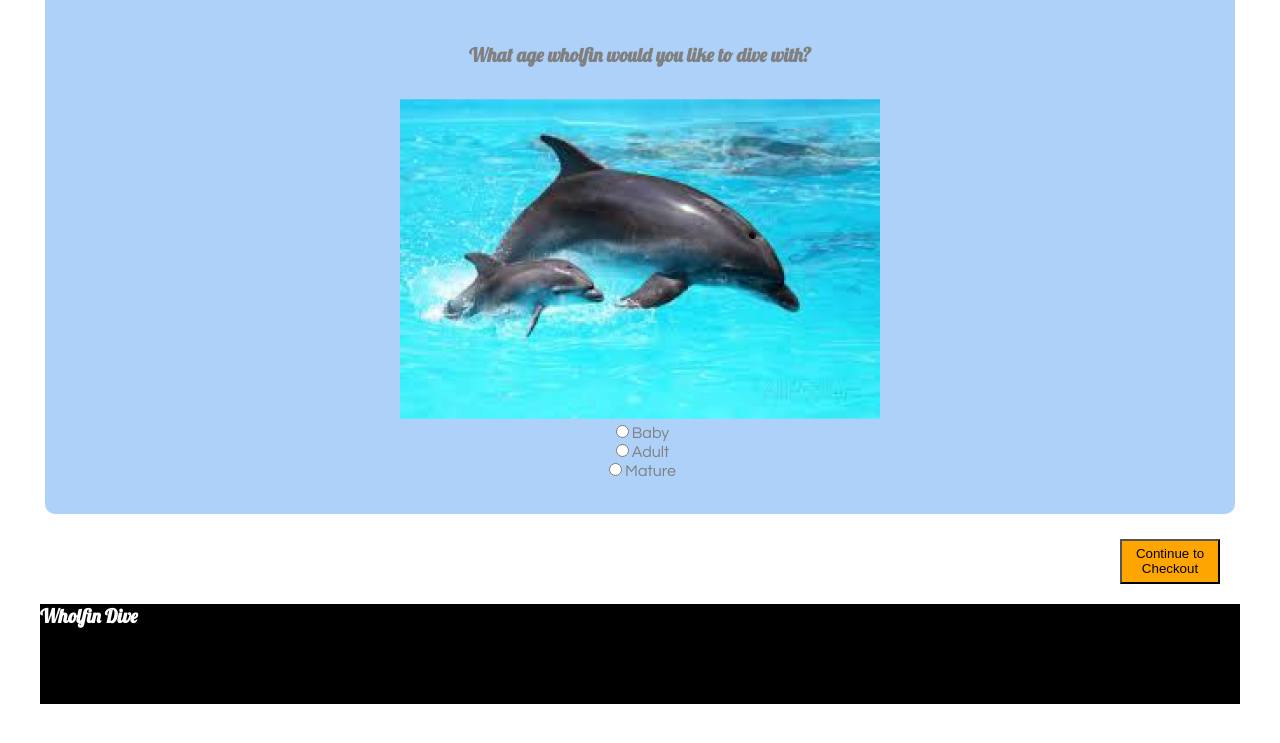
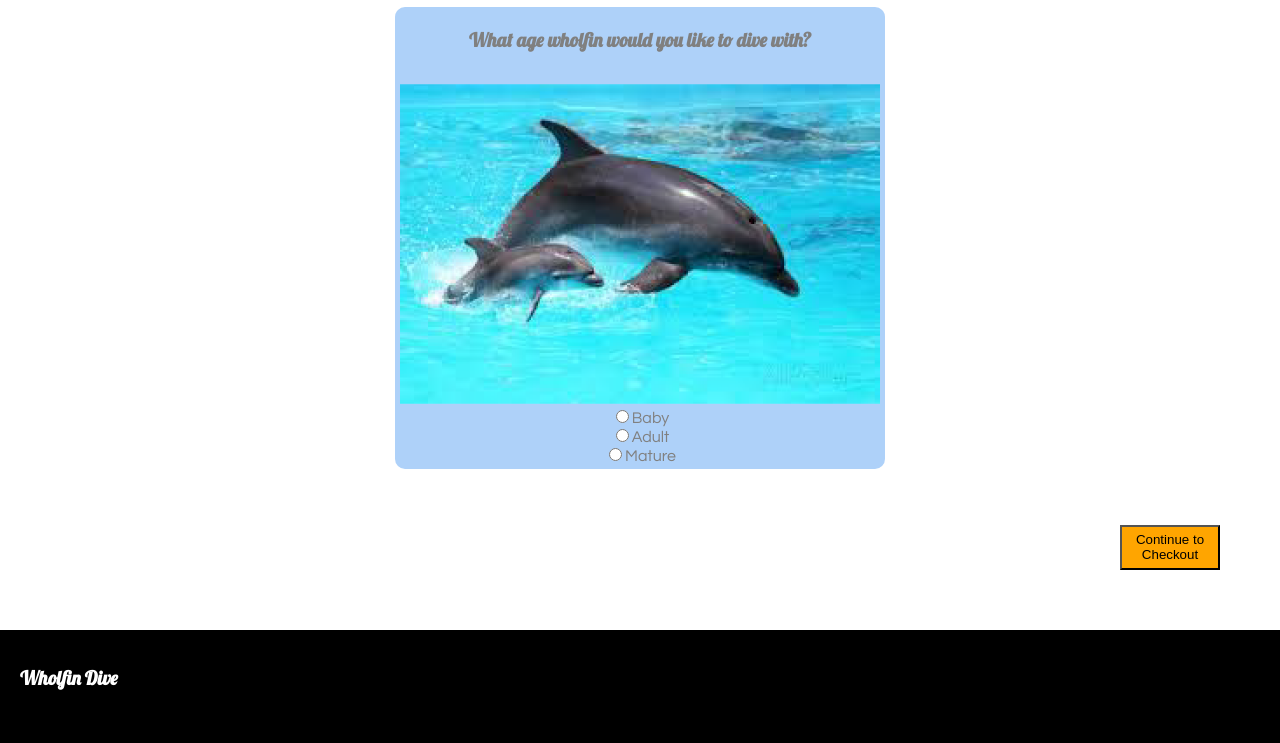
Before and after one commit to carlarenee/wholfin, a website: page index.html in a window 1280 px wide. Shown: the part 1005-1748 px from the top of the page. Drawn offline with Linux system fonts and the light colour scheme.

Commit message:
index update

```diff
--- a/css/style.css
+++ b/css/style.css
@@ -83,6 +83,7 @@ h3 {
   background-color: black;
   height: 100px;
   clear: both;
+  padding: 20px;
 }
 
 #package-type {
@@ -141,3 +142,11 @@ button {
 .left {
   margin-left: 20px;
 }
+
+.footer {
+  color: white;
+  background-color: black;
+  height: 100px;
+  padding: 20px;
+  clear: both;
+}
--- a/index.html
+++ b/index.html
@@ -36,7 +36,7 @@
     <div id="optionWrapper">
 
 
-      <div id="package-type">
+
 
 
       <div class='columns' id="package-type">
```
